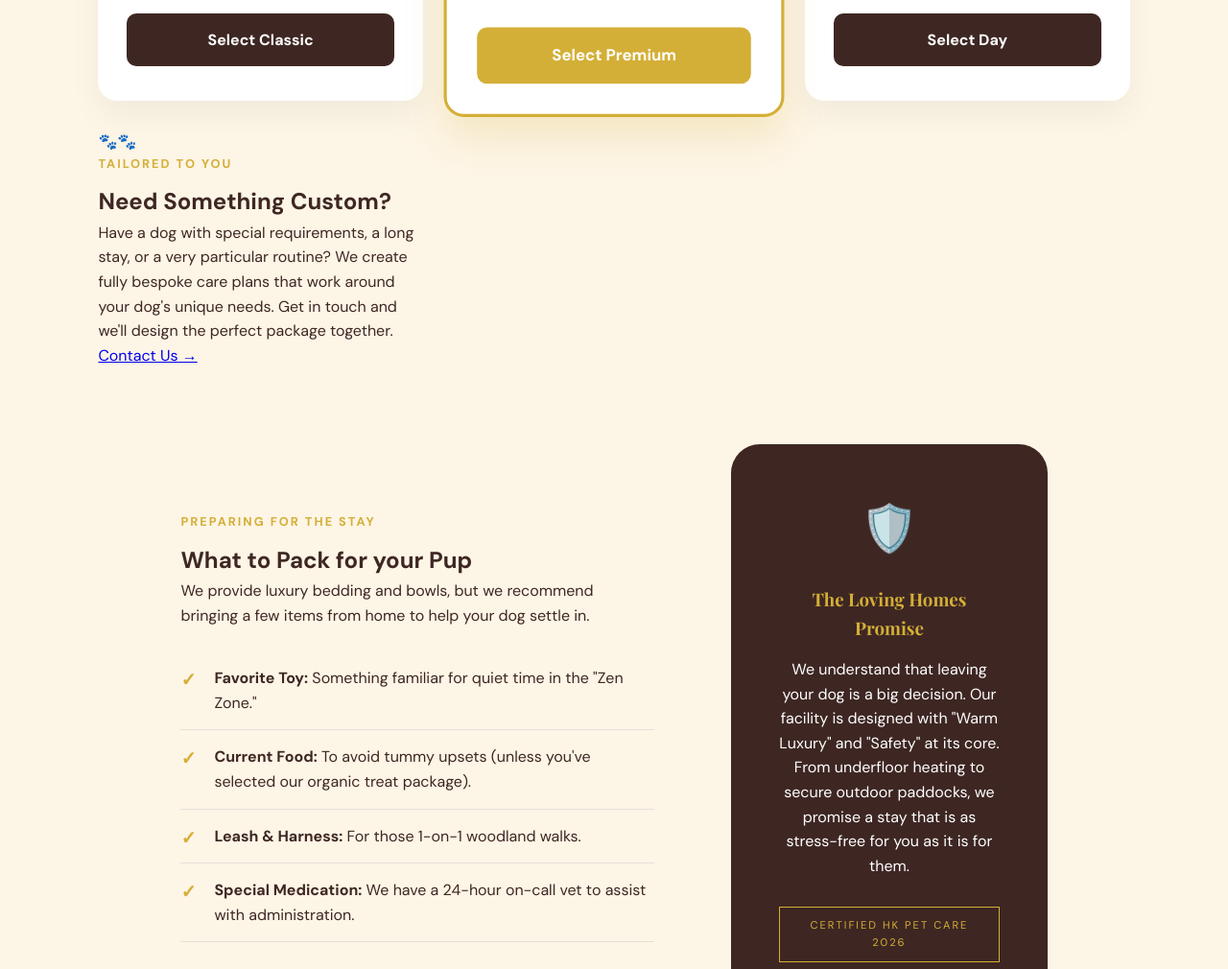
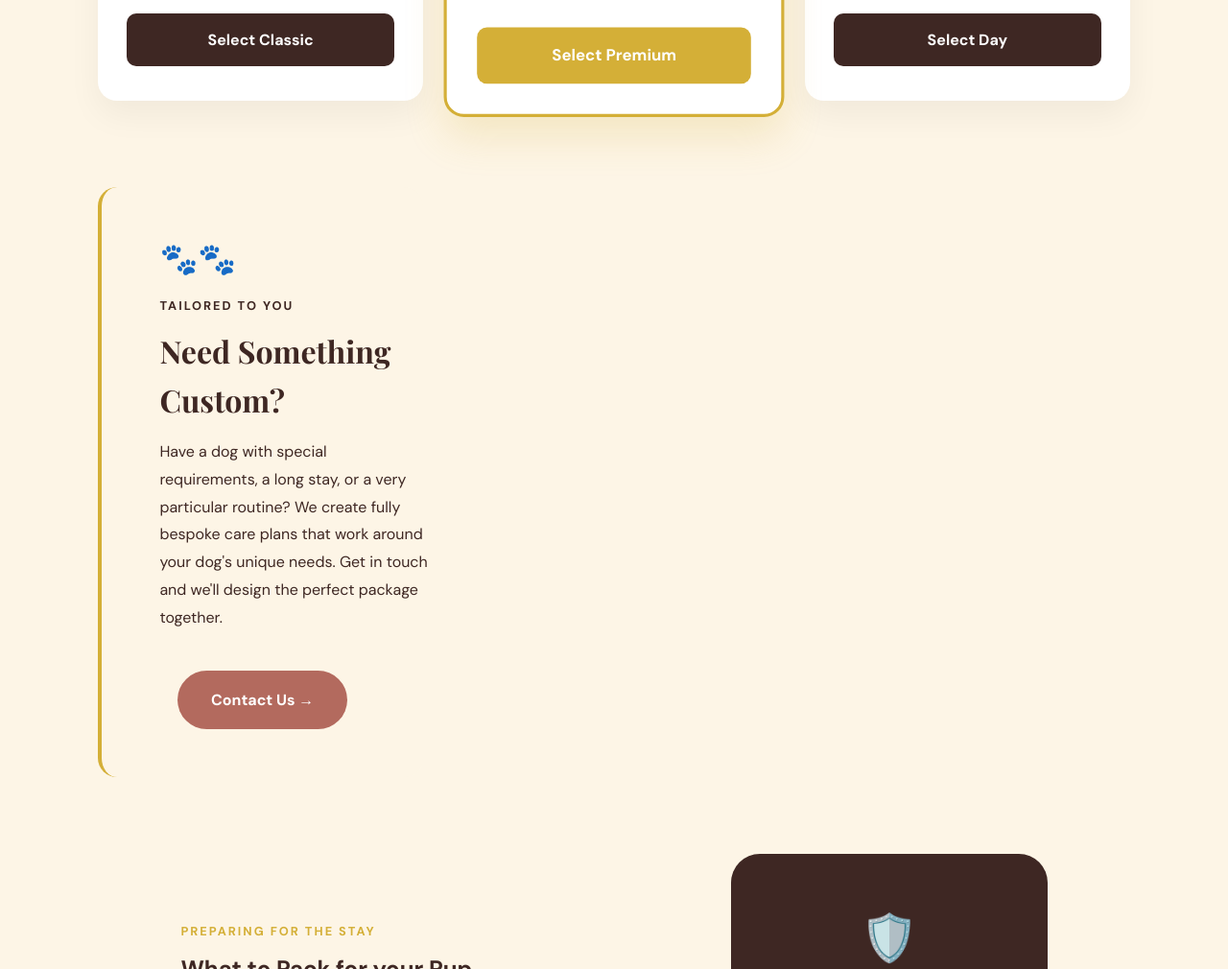
Before and after one commit to atarahlovesaanshi/Loving-Homes, a plain HTML site: page packages.html in a window 1280 px wide. Shown: the part 843-1853 px from the top of the page at 96% size. Drawn offline with nearby package versions, Linux system fonts and the light colour scheme.

Commit message:
Update style.css

```diff
--- a/style.css
+++ b/style.css
@@ -747,3 +747,49 @@ input:focus, textarea:focus {
 
   .nav-links.active { display: flex; }
 }
+.custom-package {
+    display: flex;
+    align-items: center;
+    justify-content: space-between;
+    background: var(--linen-cream);
+    border-left: 4px solid var(--gold);
+    border-radius: 20px;
+    padding: 50px 60px;
+    margin-top: 60px;
+    gap: 40px;
+    flex-wrap: wrap;
+}
+
+.custom-left { flex: 2; min-width: 280px; }
+
+.custom-left h2 {
+    font-family: var(--heading-font);
+    font-size: 2rem;
+    margin: 10px 0 15px;
+}
+
+.custom-left p {
+    color: var(--deep-brown);
+    line-height: 1.8;
+}
+
+.paw-icons {
+    font-size: 2rem;
+    display: block;
+    margin-bottom: 10px;
+}
+
+.custom-right { flex: 1; text-align: center; min-width: 180px; }
+
+.btn-custom {
+    background: var(--clay);
+    color: white;
+    padding: 18px 35px;
+    border-radius: 50px;
+    text-decoration: none;
+    font-weight: bold;
+    display: inline-block;
+    transition: background 0.3s;
+}
+
+.btn-custom:hover { background: var(--deep-brown); }
```
